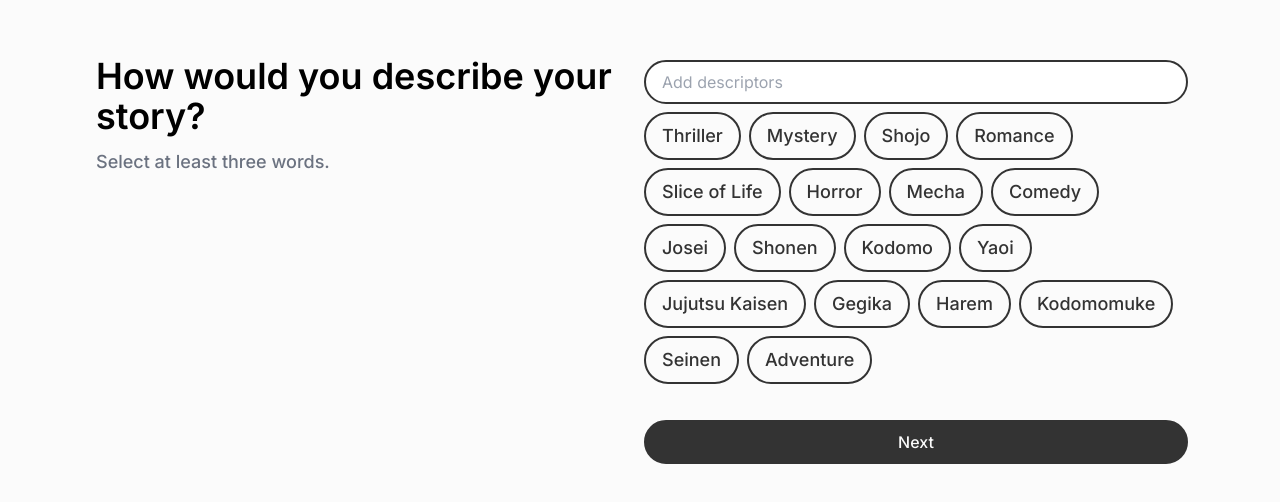
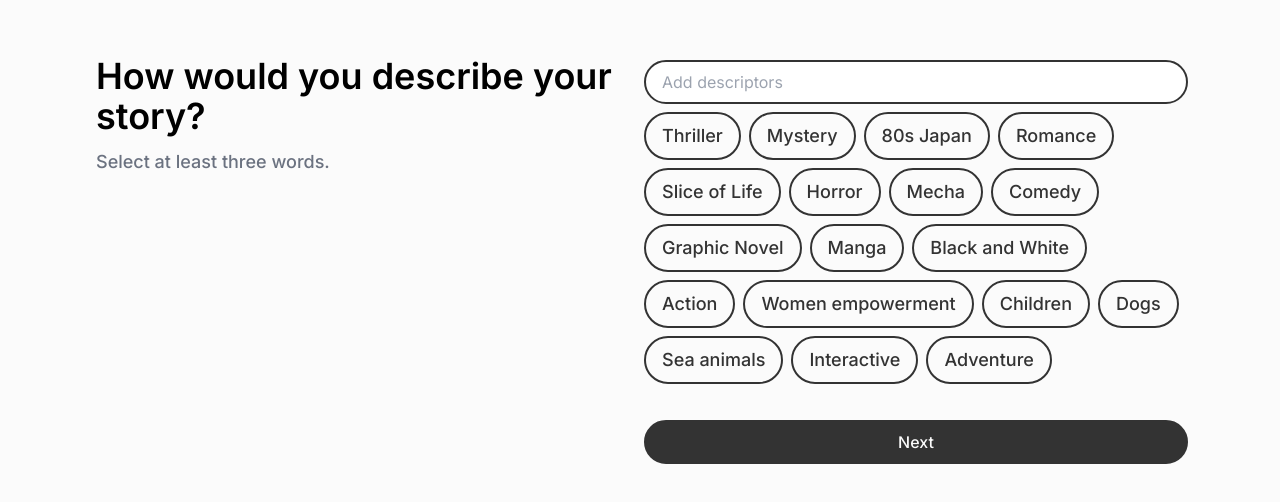
Before and after one commit to dylanlauzy/htn2023, a Next.js app: page /categories in a window 1280 px wide. Shown: the part 138-640 px from the top of the page. Built offline with nearby package versions, Linux system fonts and the light colour scheme.

Commit message:
added consistent font weights and button sizes

```diff
--- a/src/app/additional-details/page.js
+++ b/src/app/additional-details/page.js
@@ -27,9 +27,9 @@ export default function Home() {
     }
     return (
         <main className="flex items-start bg-bgcolor min-h-screen w-full flex-wrap  justify-between p-24">
-            <div className=" w-2/4 text-4xl flex flex-wrap">
+            <div className=" w-2/4 text-4xl flex flex-wrap font-semibold">
                 Additional Details
-                <p className="text-xl">(This is optional)</p>
+                <p className="text-lg text-gray-500 mt-3 m:mt-10 font-medium">(This is optional)</p>
             </div>
             <div className="float-left w-2/4">
                 <p className="text-[20px] my-3">
@@ -44,6 +44,9 @@ export default function Home() {
                     Reading from:
                 </p>
                 <TwoChoiceSelector pair={READ} preference={readSelection}></TwoChoiceSelector>
+                <button className="rounded-full text-center font-medium w-full p-2 bg-htnblack border-2 border-htnblack m-1 text-htnwhite mt-8">
+                    Generate story
+                    </button>
             </div>
         </main>
     )
--- a/src/app/components/StoryBuilder.js
+++ b/src/app/components/StoryBuilder.js
@@ -7,21 +7,21 @@ import { useState } from "react";
 const THEMES = [
   "Thriller",
   "Mystery",
-  "Shojo",
+  "80s Japan",
   "Romance",
   "Slice of Life",
   "Horror",
   "Mecha",
   "Comedy",
-  "Josei",
-  "Shonen",
-  "Kodomo",
-  "Yaoi",
-  "Jujutsu Kaisen",
-  "Gegika",
-  "Harem",
-  "Kodomomuke",
-  "Seinen",
+  "Graphic Novel",
+  "Manga",
+  "Black and White",
+  "Action",
+  "Women empowerment",
+  "Children",
+  "Dogs",
+  "Sea animals",
+  "Interactive",
   "Adventure"
 ]
 
```
